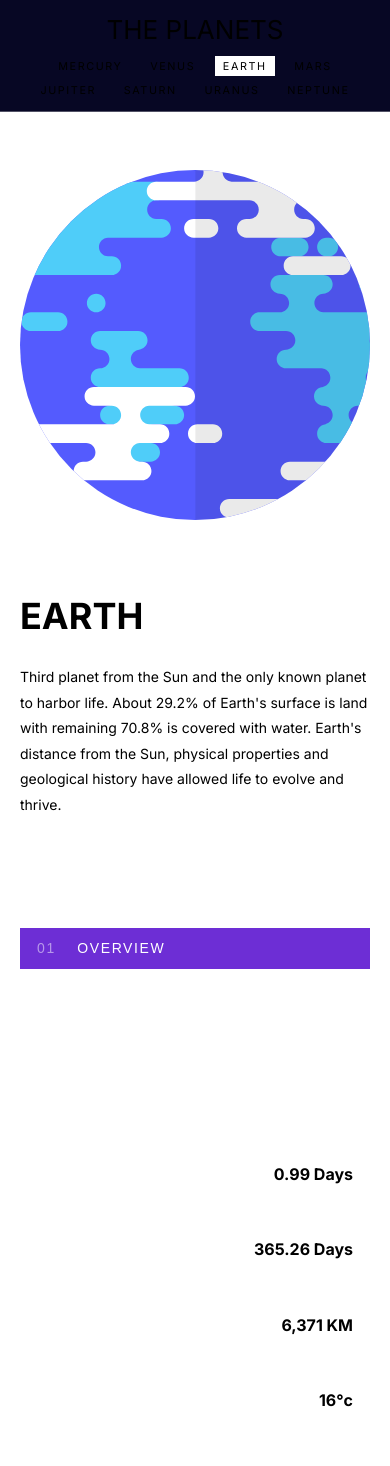
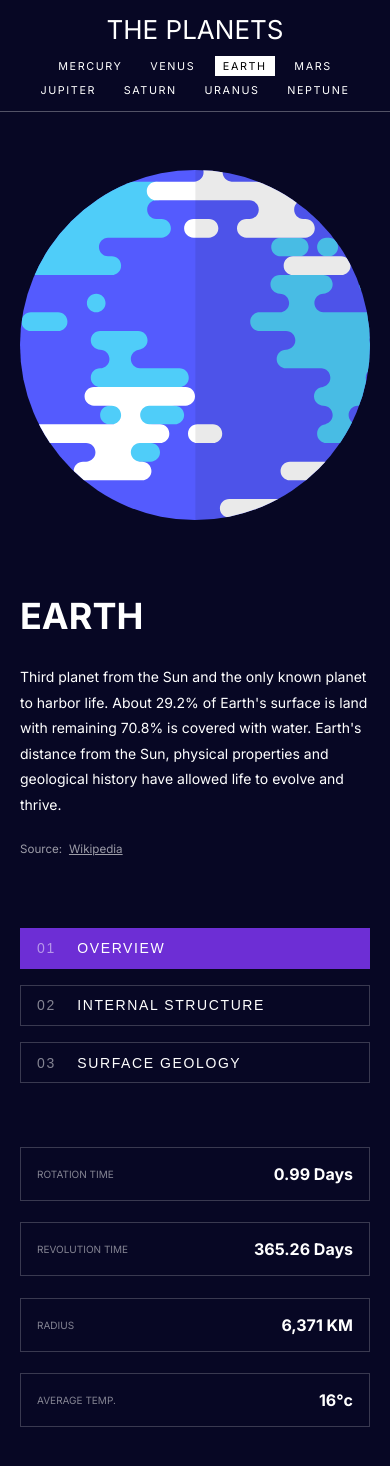
Before and after one commit to andrelebioda/planets-of-solarsystem, a Next.js app: page /earth in a window 390 px wide. Shown: the top 1466 px of the page. Built offline with nearby package versions, Linux system fonts and the light colour scheme.

Commit message:
removed logs and import css instead of scss file

```diff
--- a/app/globals.css
+++ b/app/globals.css
@@ -1,4 +1,3 @@
-@media (prefers-color-scheme: dark) {
 :root {
   --foreground-rgb: 255, 255, 255;
   --background: #070724;
@@ -14,7 +13,6 @@
   --callout-border-rgb: 108, 108, 108;
   --card-rgb: 100, 100, 100;
   --card-border-rgb: 200, 200, 200;
-  }
 }
 
 * {
--- a/app/layout.js
+++ b/app/layout.js
@@ -1,7 +1,7 @@
 import { Inter } from "next/font/google";
 import "./globals.css";
 import Navbar from "@/components/Navbar";
-import "/public/scss/styles.scss";
+import "/public/scss/styles.css";
 
 const inter = Inter({ subsets: ["latin"] });
 
--- a/components/Details.jsx
+++ b/components/Details.jsx
@@ -3,8 +3,6 @@
 import { useState } from "react";
 
 const Details = ({ data }) => {
-  console.log(data[0]);
-
   const planet = data[0];
   const name = planet.name;
 
--- a/components/Navbar.jsx
+++ b/components/Navbar.jsx
@@ -5,8 +5,6 @@ import { usePathname } from "next/navigation";
 
 const Navbar = () => {
   const pathname = usePathname();
-
-  console.log(pathname);
 
   return (
     <nav className="navigation">
--- /dev/null
+++ b/public/scss/styles.css
@@ -0,0 +1,291 @@
+:root {
+  --bg-mercury: #419ebb;
+  --bg-venus: #eda249;
+  --bg-earth: #6d2ed5;
+  --bg-mars: #d14c32;
+  --bg-jupiter: #d83a34;
+  --bg-saturn: #cd5120;
+  --bg-uranus: #1ec1a2;
+  --bg-neptune: #2d68f0;
+}
+
+ul {
+  list-style: none;
+}
+
+.navigation {
+  border-bottom: 1px solid rgba(255, 255, 255, 0.3);
+  position: fixed;
+  width: 100%;
+  z-index: 100;
+  background-color: #070724;
+}
+.navigation .container {
+  display: flex;
+  justify-content: space-between;
+  align-items: center;
+  max-width: 1360px;
+  margin: 0 auto;
+  padding: 0.875rem 2rem;
+}
+@media (max-width: 68rem) {
+  .navigation .container {
+    flex-direction: column;
+    gap: 2rem;
+  }
+}
+@media (max-width: 47.9375rem) {
+  .navigation .container {
+    gap: 0.725rem;
+  }
+}
+.navigation .container > span {
+  text-transform: uppercase;
+  font-size: 1.625rem;
+}
+.navigation .container ul {
+  display: flex;
+  gap: 1rem;
+  margin-top: 0.2rem;
+}
+@media (max-width: 47.9375rem) {
+  .navigation .container ul {
+    gap: 0.725rem;
+    flex-wrap: wrap;
+    justify-content: center;
+  }
+}
+.navigation .container ul li {
+  font-size: 0.675rem;
+  letter-spacing: 0.1rem;
+  text-transform: uppercase;
+}
+.navigation .container ul li a {
+  cursor: pointer;
+  padding: 0.25rem 0.5rem 0.2rem 0.5rem;
+}
+.navigation .container ul li a.active {
+  background-color: #fff;
+  color: #000;
+}
+
+.detail-container {
+  display: grid;
+  grid-template-columns: 1fr 350px;
+  gap: 7rem;
+  max-width: 1000px;
+  margin: 0 auto;
+  margin-top: 6rem;
+  margin-bottom: 5rem;
+  padding-inline: 1.25rem;
+  align-items: flex-start;
+}
+@media (max-width: 68rem) {
+  .detail-container {
+    grid-template-columns: 1fr;
+    gap: 4rem;
+    margin-top: 10rem;
+    margin-bottom: 4rem;
+  }
+}
+.detail-container .img-wrapper {
+  display: flex;
+  align-items: center;
+  justify-content: center;
+  height: 582px;
+  position: relative;
+}
+@media (max-width: 68rem) {
+  .detail-container .img-wrapper {
+    height: 370px;
+  }
+}
+.detail-container .img-wrapper img {
+  display: none;
+  max-width: 100%;
+}
+@media (max-width: 68rem) {
+  .detail-container .img-wrapper img {
+    max-height: 100%;
+    margin: 0 auto;
+  }
+}
+.detail-container .img-wrapper img.active {
+  display: block;
+}
+.detail-container .img-wrapper .info {
+  display: none;
+}
+.detail-container .img-wrapper .info.active {
+  display: block;
+  position: absolute;
+  top: 50%;
+  left: 50%;
+  transform: translate(-50%);
+}
+.detail-container .img-wrapper .info.active > img {
+  display: block;
+  max-width: 160px;
+}
+@media (max-width: 68rem) {
+  .detail-container .content-wrapper {
+    display: grid;
+    grid-template-columns: 1fr 1fr;
+    gap: 2rem;
+    align-items: center;
+  }
+}
+@media (max-width: 47.9375rem) {
+  .detail-container .content-wrapper {
+    grid-template-columns: 1fr;
+  }
+}
+.detail-container .content-wrapper h1 {
+  font-size: 3.725rem;
+  margin-bottom: 1.625rem;
+  text-transform: uppercase;
+}
+@media (max-width: 47.9375rem) {
+  .detail-container .content-wrapper h1 {
+    font-size: 2.25rem;
+  }
+}
+.detail-container .content-wrapper .content-tab {
+  display: none;
+}
+.detail-container .content-wrapper .content-tab.active {
+  display: block;
+}
+.detail-container .content-wrapper .content-tab p {
+  font-size: 1rem;
+  line-height: 1.6rem;
+  margin-bottom: 1.5rem;
+  height: 14rem;
+}
+@media (max-width: 68rem) {
+  .detail-container .content-wrapper .content-tab p {
+    height: 10rem;
+  }
+}
+@media (max-width: 47.9375rem) {
+  .detail-container .content-wrapper .content-tab p {
+    font-size: 0.875rem;
+    height: auto;
+  }
+}
+.detail-container .content-wrapper .content-tab span {
+  font-size: 0.875rem;
+  color: rgba(255, 255, 255, 0.6);
+  display: block;
+  margin-bottom: 2.5rem;
+}
+@media (max-width: 47.9375rem) {
+  .detail-container .content-wrapper .content-tab span {
+    font-size: 0.725rem;
+  }
+}
+.detail-container .content-wrapper .content-tab span a {
+  text-decoration: underline;
+  margin-left: 0.425rem;
+}
+.detail-container .content-wrapper .btn-section {
+  display: flex;
+  flex-direction: column;
+  gap: 2rem;
+}
+@media (max-width: 47.9375rem) {
+  .detail-container .content-wrapper .btn-section {
+    gap: 1rem;
+  }
+}
+.detail-container .content-wrapper .btn-section button {
+  font-size: 0.875rem;
+  text-transform: uppercase;
+  border: 1px solid rgba(255, 255, 255, 0.2);
+  background: none;
+  text-align: left;
+  padding: 0.725rem 1rem;
+  letter-spacing: 0.1rem;
+  transition: all 0.2s ease-in-out;
+  cursor: pointer;
+  color: #fff;
+}
+.detail-container .content-wrapper .btn-section button:hover {
+  background: rgba(216, 216, 216, 0.2);
+  border-color: transparent;
+}
+.detail-container .content-wrapper .btn-section button.active {
+  border-color: transparent;
+}
+.detail-container .content-wrapper .btn-section button.active.bg-mercury {
+  background-color: var(--bg-mercury);
+}
+.detail-container .content-wrapper .btn-section button.active.bg-venus {
+  background-color: var(--bg-venus);
+}
+.detail-container .content-wrapper .btn-section button.active.bg-earth {
+  background-color: var(--bg-earth);
+}
+.detail-container .content-wrapper .btn-section button.active.bg-mars {
+  background-color: var(--bg-mars);
+}
+.detail-container .content-wrapper .btn-section button.active.bg-jupiter {
+  background-color: var(--bg-jupiter);
+}
+.detail-container .content-wrapper .btn-section button.active.bg-saturn {
+  background-color: var(--bg-saturn);
+}
+.detail-container .content-wrapper .btn-section button.active.bg-uranus {
+  background-color: var(--bg-uranus);
+}
+.detail-container .content-wrapper .btn-section button.active.bg-neptune {
+  background-color: var(--bg-neptune);
+}
+.detail-container .content-wrapper .btn-section button span {
+  display: inline;
+  font-size: 0.875rem;
+  margin-right: 1rem;
+  color: rgba(255, 255, 255, 0.5);
+}
+
+.info-container {
+  display: flex;
+  gap: 1.875rem;
+  max-width: 1000px;
+  margin: 0 auto;
+  padding-inline: 1.25rem;
+  margin-bottom: 6rem;
+}
+@media (max-width: 47.9375rem) {
+  .info-container {
+    flex-direction: column;
+    gap: 1.325rem;
+  }
+}
+.info-container .info {
+  display: flex;
+  flex-direction: column;
+  gap: 1rem;
+  flex: 1;
+  padding: 1rem;
+  border: 1px solid rgba(255, 255, 255, 0.2);
+}
+@media (max-width: 47.9375rem) {
+  .info-container .info {
+    flex-direction: row;
+    align-items: center;
+    justify-content: space-between;
+  }
+}
+.info-container .info span {
+  font-size: 0.625rem;
+  color: rgba(255, 255, 255, 0.5);
+}
+.info-container .info strong {
+  font-size: 1.375rem;
+}
+@media (max-width: 68rem) {
+  .info-container .info strong {
+    font-size: 1rem;
+  }
+}/*# sourceMappingURL=styles.css.map */
```
Also changed, not shown: 1 other file (tests, documents, lock files or other folders). Lines whose indentation alone changed are shown as unchanged.
